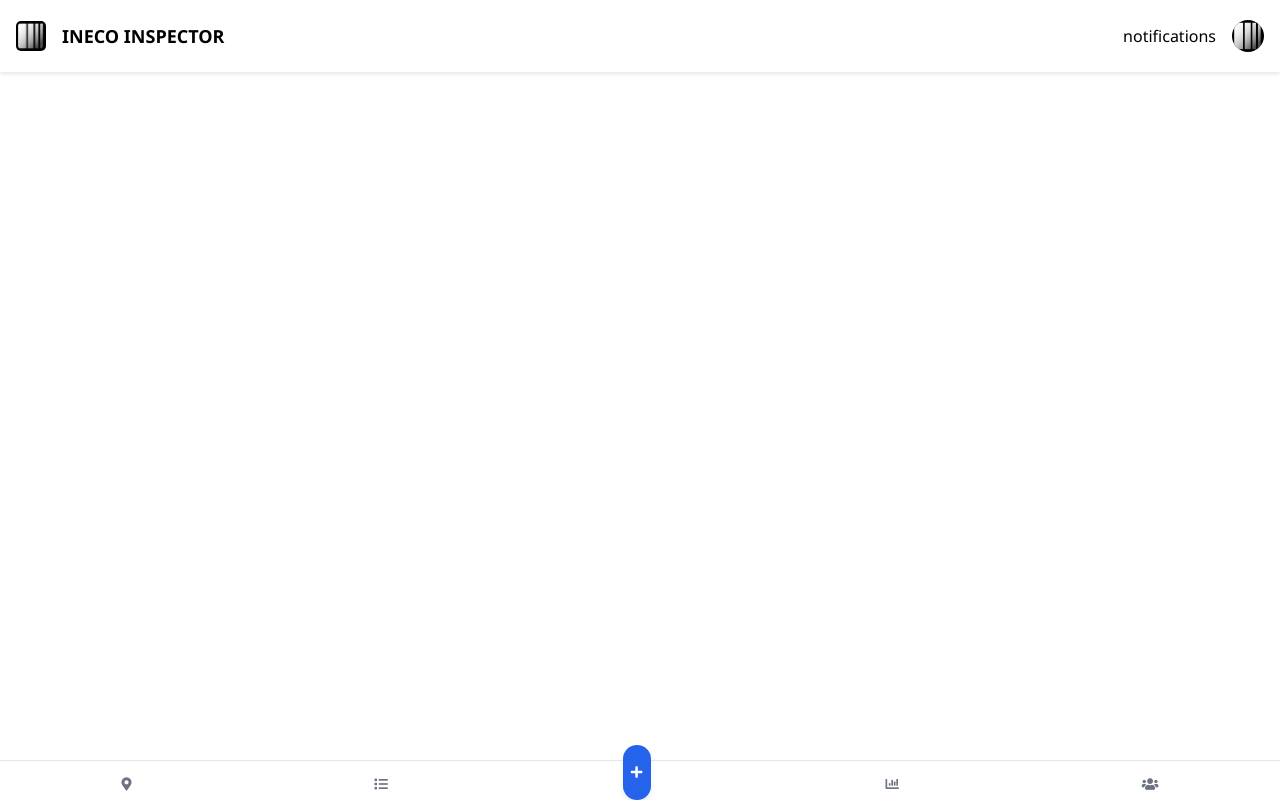
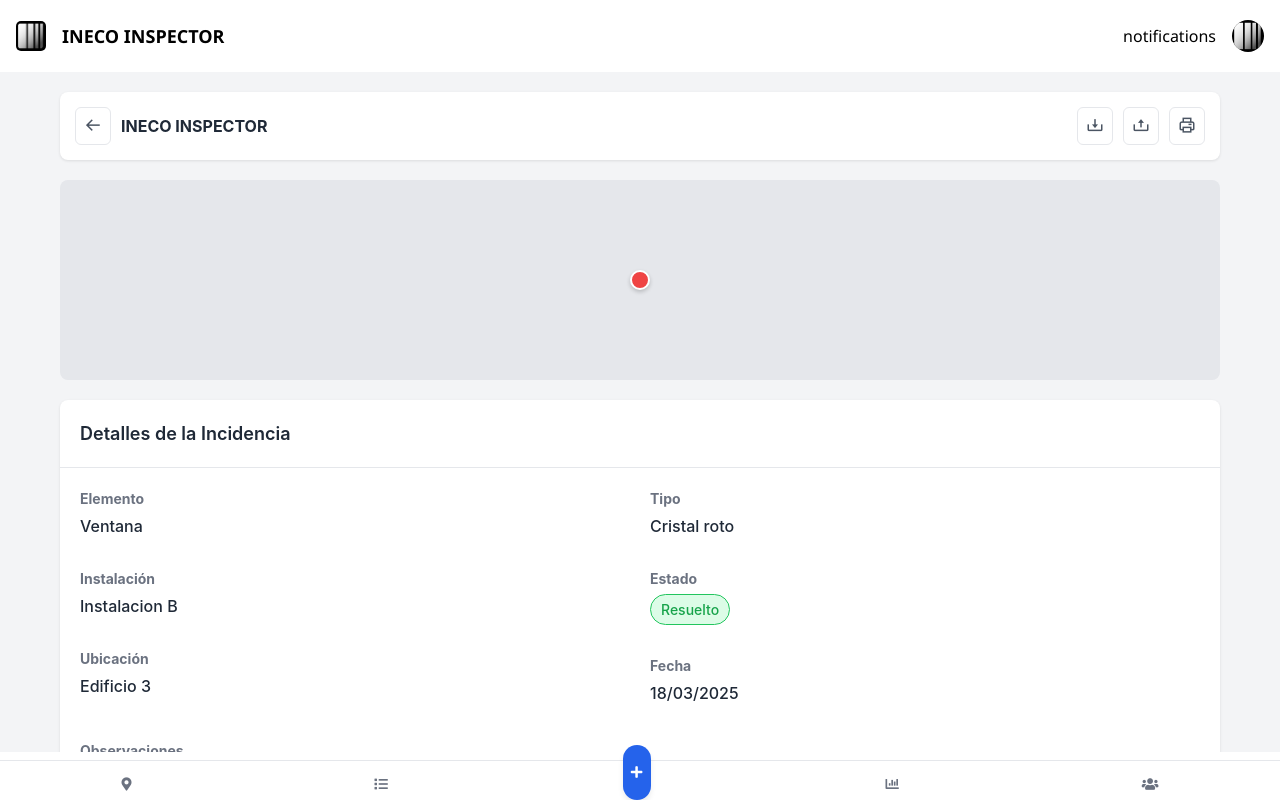
Before and after one commit to IgnacioIFGIne/Ineco_Inspector, an Angular app in the folder frontend/: page /detalles-incidencia in a window 1280 px wide. Before the commit this address led to /. Built offline with nearby package versions, Linux system fonts and the light colour scheme.

Commit message:
edited detalles-incidencia and listado

```diff
--- a/frontend/src/app/detalles-incidencia/detalles-incidencia.component.css
+++ b/frontend/src/app/detalles-incidencia/detalles-incidencia.component.css
@@ -1,95 +1,99 @@
+/* Variables */
+:root {
+  --color-primary: #1e40af;
+  --color-primary-hover: #1e3a8a;
+  --color-gray-50: #f9fafb;
+  --color-gray-100: #f3f4f6;
+  --color-gray-200: #e5e7eb;
+  --color-gray-300: #d1d5db;
+  --color-gray-400: #9ca3af;
+  --color-gray-500: #6b7280;
+  --color-gray-600: #4b5563;
+  --color-gray-700: #374151;
+  --color-gray-800: #1f2937;
+  --color-gray-900: #111827;
+  --color-green-50: #f0fdf4;
+  --color-green-500: #22c55e;
+  --color-green-600: #16a34a;
+  --color-amber-50: #fffbeb;
+  --color-amber-500: #f59e0b;
+  --color-amber-600: #d97706;
+  --color-red-500: #ef4444;
+  --shadow-sm: 0 1px 2px 0 rgba(0, 0, 0, 0.05);
+  --shadow: 0 1px 3px 0 rgba(0, 0, 0, 0.1), 0 1px 2px -1px rgba(0, 0, 0, 0.1);
+  --shadow-md: 0 4px 6px -1px rgba(0, 0, 0, 0.1), 0 2px 4px -2px rgba(0, 0, 0, 0.1);
+  --radius: 0.375rem;
+}
+
+/* Estilos básicos */
 * {
   margin: 0;
   padding: 0;
   box-sizing: border-box;
-    font-family: -apple-system, BlinkMacSystemFont, 'Segoe UI', Roboto, Oxygen, Ubuntu, Cantarell, 'Open Sans', 'Helvetica Neue', sans-serif;
 }
 
 body {
-    background-color: #f5f5f5;
-    color: #333;
-    min-height: 100vh;
+  font-family: -apple-system, BlinkMacSystemFont, "Segoe UI", Roboto, Arial, sans-serif;
+  background-color: #f3f4f6;
+  color: #1f2937;
+  line-height: 1.5;
 }
 
 .container {
   max-width: 1200px;
   margin: 0 auto;
-    padding: 16px;
+  padding: 20px;
 }
 
 /* Header */
 header {
-    background-color: white;
-    padding: 16px;
-    box-shadow: 0 1px 3px rgba(0, 0, 0, 0.1);
   display: flex;
   justify-content: space-between;
   align-items: center;
+  background-color: white;
+  padding: 15px;
+  margin-bottom: 20px;
+  border-radius: 8px;
+  box-shadow: 0 1px 3px rgba(0, 0, 0, 0.1);
 }
 
 .header-left {
   display: flex;
   align-items: center;
-    gap: 8px;
+  gap: 10px;
 }
 
-  .back-button {
-    background: none;
-    border: none;
-    cursor: pointer;
-    width: 36px;
-    height: 36px;
-    border-radius: 50%;
-    display: flex;
-    align-items: center;
-    justify-content: center;
+.header-left h1 {
+  font-size: 16px;
+  font-weight: bold;
 }
 
-  .back-button:hover {
-    background-color: #f5f5f5;
+.header-right {
+  display: flex;
+  gap: 10px;
 }
 
-  .app-title {
-    font-weight: 700;
-    color: #333;
+button {
+  background: white;
+  border: 1px solid #e5e7eb;
+  border-radius: 6px;
+  padding: 8px;
+  cursor: pointer;
 }
 
-  .action-buttons {
-    display: flex;
-    gap: 8px;
+button i {
+  font-size: 18px;
+  color: #4b5563;
 }
 
-  .icon-button {
-    width: 36px;
-    height: 36px;
-    border-radius: 4px;
-    border: 1px solid #e0e0e0;
-    background-color: white;
-    display: flex;
-    align-items: center;
-    justify-content: center;
-    cursor: pointer;
-    color: #555;
-  }
-
-  .icon-button:hover {
-    background-color: #f5f5f5;
-  }
-
-  /* Map */
-  .map-card {
-    background-color: white;
+/* Mapa */
+.map {
+  height: 200px;
+  background-color: #e5e7eb;
   border-radius: 8px;
+  margin-bottom: 20px;
+  position: relative;
   overflow: hidden;
-    margin-bottom: 24px;
-    box-shadow: 0 1px 3px rgba(0, 0, 0, 0.1);
-  }
-
-  .map-container {
-    position: relative;
-    height: 200px;
-    width: 100%;
-    background-color: #e0e0e0;
 }
 
 .map-marker {
@@ -97,44 +101,353 @@
   top: 50%;
   left: 50%;
   transform: translate(-50%, -50%);
-    width: 24px;
-    height: 24px;
-    background-color: #e53935;
+  width: 20px;
+  height: 20px;
+  background-color: #ef4444;
+  border: 2px solid white;
   border-radius: 50%;
-    border: 2px solid white;
   box-shadow: 0 2px 4px rgba(0, 0, 0, 0.2);
 }
 
-  /* Card */
+/* Tarjeta de detalles */
 .card {
   background-color: white;
   border-radius: 8px;
-    overflow: hidden;
   box-shadow: 0 1px 3px rgba(0, 0, 0, 0.1);
+  margin-bottom: 20px;
 }
 
 .card-header {
-    padding: 16px 24px;
-    border-bottom: 1px solid #f0f0f0;
+  padding: 20px;
+  border-bottom: 1px solid #e5e7eb;
+}
+
+.card-header h2 {
+  font-size: 18px;
+  font-weight: 600;
+}
+
+.card-content {
+  padding: 20px;
+}
+
+/* Grid de detalles */
+.details-grid {
+  display: grid;
+  grid-template-columns: 1fr;
+  gap: 20px;
+  margin-bottom: 20px;
+}
+
+@media (min-width: 768px) {
+  .details-grid {
+    grid-template-columns: 1fr 1fr;
+  }
+}
+
+.details-column {
+  display: flex;
+  flex-direction: column;
+  gap: 15px;
+}
+
+.detail-item {
+  margin-bottom: 15px;
+}
+
+.detail-item h3 {
+  font-size: 14px;
+  color: #6b7280;
+  margin-bottom: 5px;
+}
+
+.detail-item p {
+  font-weight: 500;
+}
+
+/* Estado */
+.status-resolved {
+  display: inline-block;
+  background-color: #dcfce7;
+  color: #16a34a;
+  padding: 4px 10px;
+  border-radius: 20px;
+  font-size: 14px;
+  font-weight: 500;
+  border: 1px solid #22c55e;
+}
+
+/* Cajas */
+.observation-box, .photos-box {
+  background-color: #f9fafb;
+  border: 1px solid #e5e7eb;
+  border-radius: 6px;
+  padding: 15px;
+}
+
+.photos-box {
+  text-align: center;
+  color: #9ca3af;
+  padding: 30px;
+}
+
+/* Botones de acción */
+.actions {
+  display: flex;
+  justify-content: flex-end;
+  gap: 10px;
+}
+
+.btn-outline {
+  background-color: white;
+  border: 1px solid #d1d5db;
+  color: #4b5563;
+  padding: 8px 16px;
+  border-radius: 6px;
+  font-weight: 500;
+}
+
+.btn-primary {
+  background-color: #1e40af;
+  border: 1px solid #1e40af;
+  color: white;
+  padding: 8px 16px;
+  border-radius: 6px;
+  font-weight: 500;
+}
+
+.btn-primary:hover {
+  background-color: #1e3a8a;
+}
+
+.bg-gray-100 {
+  background-color: var(--color-gray-100);
+}
+
+.min-h-screen {
+  min-height: 100vh;
+}
+
+/* Header */
+.bg-white {
+  background-color: white;
+}
+
+.shadow-sm {
+  box-shadow: var(--shadow-sm);
+}
+
+.p-4 {
+  padding: 1rem;
+}
+
+.flex {
+  display: flex;
+}
+
+.items-center {
+  align-items: center;
+}
+
+.justify-between {
+  justify-content: space-between;
+}
+
+.gap-2 {
+  gap: 0.5rem;
+}
+
+.gap-3 {
+  gap: 0.75rem;
+}
+
+.gap-6 {
+  gap: 1.5rem;
+}
+
+.font-bold {
+  font-weight: 700;
+}
+
+.text-gray-800 {
+  color: var(--color-gray-800);
+}
+
+/* Botones */
+.btn-ghost {
+  background: transparent;
+  border: none;
+}
+
+.btn-icon {
+  display: flex;
+  align-items: center;
+  justify-content: center;
+  width: 2.25rem;
+  height: 2.25rem;
+  border-radius: var(--radius);
+  cursor: pointer;
+}
+
+.btn {
+  padding: 0.5rem 1rem;
+  border-radius: var(--radius);
+  font-weight: 500;
+  font-size: 0.875rem;
+  cursor: pointer;
+  transition: background-color 0.2s;
+}
+
+.btn-outline {
+  background-color: transparent;
+  border: 1px solid var(--color-gray-300);
+  color: var(--color-gray-700);
+}
+
+.btn-outline:hover {
+  background-color: var(--color-gray-100);
+}
+
+.btn-primary {
+  background-color: var(--color-primary);
+  border: 1px solid var(--color-primary);
+  color: white;
+}
+
+.btn-primary:hover {
+  background-color: var(--color-primary-hover);
+}
+
+.h-4 {
+  height: 1rem;
+}
+
+.w-4 {
+  width: 1rem;
+}
+
+.h-5 {
+  height: 1.25rem;
+}
+
+.w-5 {
+  width: 1.25rem;
+}
+
+.h-6 {
+  height: 1.5rem;
+}
+
+.w-6 {
+  width: 1.5rem;
+}
+
+/* Tarjetas */
+.mb-6 {
+  margin-bottom: 1.5rem;
+}
+
+.mt-6 {
+  margin-top: 1.5rem;
+}
+
+.mb-2 {
+  margin-bottom: 0.5rem;
+}
+
+.mr-2 {
+  margin-right: 0.5rem;
+}
+
+.overflow-hidden {
+  overflow: hidden;
+}
+
+.relative {
+  position: relative;
+}
+
+.absolute {
+  position: absolute;
+}
+
+.inset-0 {
+  top: 0;
+  right: 0;
+  bottom: 0;
+  left: 0;
+}
+
+.h-200 {
+  height: 200px;
+}
+
+.w-full {
+  width: 100%;
+}
+
+.object-cover {
+  object-fit: cover;
+}
+
+.bg-gray-200 {
+  background-color: var(--color-gray-200);
+}
+
+.top-1\/2 {
+  top: 50%;
+}
+
+.left-1\/2 {
+  left: 50%;
+}
+
+.transform {
+  transform: translate(-50%, -50%);
+}
+
+.rounded-full {
+  border-radius: 9999px;
+}
+
+.bg-red-500 {
+  background-color: var(--color-red-500);
+}
+
+.bg-green-500 {
+  background-color: var(--color-green-500);
+}
+
+.border-2 {
+  border-width: 2px;
+}
+
+.border {
+  border-width: 1px;
+}
+
+.border-white {
+  border-color: white;
+}
+
+.border-gray-200 {
+  border-color: var(--color-gray-200);
+}
+
+.shadow-lg {
+  box-shadow: 0 10px 15px -3px rgba(0, 0, 0, 0.1), 0 4px 6px -4px rgba(0, 0, 0, 0.1);
 }
 
 .card-title {
   font-size: 1.25rem;
   font-weight: 600;
-    color: #333;
-  }
-
-  .card-content {
-    padding: 24px;
-  }
-
-  .grid {
-    display: grid;
-    gap: 24px;
+  color: var(--color-gray-800);
 }
 
 .grid-cols-2 {
+  display: grid;
   grid-template-columns: 1fr;
+  gap: 1.5rem;
 }
 
 @media (min-width: 768px) {
@@ -143,96 +456,81 @@
   }
 }
 
-  .field-group {
-    margin-bottom: 16px;
+.space-y-4 > * + * {
+  margin-top: 1rem;
 }
 
-  .field-label {
-    font-size: 0.875rem;
-    font-weight: 500;
-    color: #666;
-    margin-bottom: 4px;
+.justify-end {
+  justify-content: flex-end;
 }
 
-  .field-value {
-    font-weight: 500;
-    color: #333;
+/* Tipografía */
+.text-sm {
+  font-size: 0.875rem;
 }
 
-  .status-indicator {
+.font-medium {
+  font-weight: 500;
+}
+
+.text-gray-500 {
+  color: var(--color-gray-500);
+}
+
+.text-gray-700 {
+  color: var(--color-gray-700);
+}
+
+.text-gray-400 {
+  color: var(--color-gray-400);
+}
+
+.text-center {
+  text-align: center;
+}
+
+/* Contenedores */
+.p-3 {
+  padding: 0.75rem;
+}
+
+.p-6 {
+  padding: 1.5rem;
+}
+
+.bg-gray-50 {
+  background-color: var(--color-gray-50);
+}
+
+.rounded-md {
+  border-radius: var(--radius);
+}
+
+.inline-block {
+  display: inline-block;
+}
+
+.flex-col {
+  flex-direction: column;
+}
+
+/* Estado (Status) */
+.status-container {
   display: flex;
   align-items: center;
 }
 
-  .status-dot {
-    width: 8px;
-    height: 8px;
-    border-radius: 50%;
-    margin-right: 8px;
-  }
-
-  .status-resolved {
-    background-color: #4caf50;
+.status-badge {
+  display: inline-flex;
+  align-items: center;
+  padding: 0.25rem 0.5rem;
+  border-radius: 9999px;
+  font-size: 0.75rem;
+  font-weight: 500;
 }
 
 .status-pending {
-    background-color: #ffc107;
+  background-color: var(--color-amber-50);
+  color: var(--color-amber-600);
+  border: 1px solid var(--color-amber-500);
 }
-
-  .text-box {
-    background-color: #f9f9f9;
-    border: 1px solid #e0e0e0;
-    border-radius: 4px;
-    padding: 12px;
-    color: #555;
-  }
-
-  .photos-container {
-    background-color: #f9f9f9;
-    border: 1px solid #e0e0e0;
-    border-radius: 4px;
-    padding: 24px;
-    display: flex;
-    flex-direction: column;
-    align-items: center;
-    justify-content: center;
-    color: #999;
-    text-align: center;
-    min-height: 120px;
-  }
-
-  /* Action buttons */
-  .action-bar {
-    margin-top: 24px;
-    display: flex;
-    justify-content: flex-end;
-    gap: 12px;
-  }
-
-  .btn {
-    padding: 8px 16px;
-    border-radius: 4px;
-    font-weight: 500;
-    cursor: pointer;
-    font-size: 0.875rem;
-  }
-
-  .btn-outline {
-    background-color: white;
-    border: 1px solid #e0e0e0;
-    color: #555;
-  }
-
-  .btn-outline:hover {
-    background-color: #f5f5f5;
-  }
-
-  .btn-primary {
-    background-color: #1976d2;
-    border: 1px solid #1976d2;
-    color: white;
-  }
-
-  .btn-primary:hover {
-    background-color: #1565c0;
-  }
--- a/frontend/src/app/detalles-incidencia/detalles-incidencia.component.html
+++ b/frontend/src/app/detalles-incidencia/detalles-incidencia.component.html
@@ -1,69 +1,90 @@
+<!DOCTYPE html>
+<html lang="es">
+<head>
+  <meta charset="UTF-8">
+  <meta name="viewport" content="width=device-width, initial-scale=1.0">
+  <title>INECO INSPECTOR - Detalle de Incidencia</title>
+  <link rel="stylesheet" href="styles.css">
+  <link href='https://unpkg.com/boxicons@2.1.4/css/boxicons.min.css' rel='stylesheet'>
+</head>
+<body>
+  <div class="container">
+    <!-- Header -->
+    <header>
+      <div class="header-left">
+        <button><i class='bx bx-arrow-back'></i></button>
+        <h1>INECO INSPECTOR</h1>
+      </div>
+      <div class="header-right">
+        <button title="Exportar"><i class='bx bx-download'></i></button>
+        <button title="Importar"><i class='bx bx-upload'></i></button>
+        <button title="Imprimir"><i class='bx bx-printer'></i></button>
+      </div>
+    </header>
 
-  <link rel="stylesheet" href="https://cdnjs.cloudflare.com/ajax/libs/font-awesome/6.4.0/css/all.min.css">
+    <!-- Mapa -->
+    <div class="map">
+      <div class="map-marker"></div>
+    </div>
 
-  <div class="container">
-
-        <!-- Incident Details -->
+    <!-- Detalles de la incidencia -->
     <div class="card">
       <div class="card-header">
-            <h2 class="card-title">Detalles de la Incidencia</h2>
+        <h2>Detalles de la Incidencia</h2>
       </div>
       <div class="card-content">
-            <div class="grid grid-cols-2">
-            <div>
-                <div class="field-group">
-                <h3 class="field-label">Elemento</h3>
-                <p class="field-value">Ventana</p>
+        <div class="details-grid">
+          <div class="details-column">
+            <div class="detail-item">
+              <h3>Elemento</h3>
+              <p>Ventana</p>
             </div>
-                <div class="field-group">
-                <h3 class="field-label">Instalación</h3>
-                <p class="field-value">Instalacion B</p>
+            <div class="detail-item">
+              <h3>Instalación</h3>
+              <p>Instalacion B</p>
             </div>
-                <div class="field-group">
-                <h3 class="field-label">Ubicación</h3>
-                <p class="field-value">Edificio 3</p>
+            <div class="detail-item">
+              <h3>Ubicación</h3>
+              <p>Edificio 3</p>
             </div>
           </div>
-            <div>
-                <div class="field-group">
-                <h3 class="field-label">Tipo</h3>
-                <p class="field-value">Cristal roto</p>
+          <div class="details-column">
+            <div class="detail-item">
+              <h3>Tipo</h3>
+              <p>Cristal roto</p>
             </div>
-                <div class="field-group">
-                <h3 class="field-label">Estado</h3>
-                <div class="status-indicator">
-                    <span class="status-dot status-resolved"></span>
-                    <p class="field-value">Resuelto</p>
+            <div class="detail-item">
+              <h3>Estado</h3>
+              <p class="status-resolved">Resuelto</p>
             </div>
-                </div>
-                <div class="field-group">
-                <h3 class="field-label">Fecha</h3>
-                <p class="field-value">18/03/2025</p>
+            <div class="detail-item">
+              <h3>Fecha</h3>
+              <p>18/03/2025</p>
             </div>
           </div>
         </div>
 
-            <div class="grid">
-            <div>
-                <h3 class="field-label">Observaciones</h3>
-                <div class="text-box">
+        <div class="detail-item">
+          <h3>Observaciones</h3>
+          <div class="observation-box">
             <p>El cristal de la ventana se rompió debido al viento fuerte durante la tormenta.</p>
           </div>
         </div>
 
-            <div>
-                <h3 class="field-label">Fotos</h3>
-                <div class="photos-container">
+        <div class="detail-item">
+          <h3>Fotos</h3>
+          <div class="photos-box">
             <p>No hay fotos para esta incidencia</p>
           </div>
         </div>
       </div>
     </div>
-        </div>
 
-    <!-- Action Buttons -->
-    <div class="action-bar">
-      <button class="btn btn-outline">Cancelar</button>
-      <button class="btn btn-primary">Editar incidencia</button>
+    <!-- Botones de acción -->
+    <div class="actions">
+      <button class="btn-outline">Cancelar</button>
+      <button class="btn-primary">Editar incidencia</button>
     </div>
   </div>
+</body>
+</html>
--- a/frontend/src/app/listado/listado.component.html
+++ b/frontend/src/app/listado/listado.component.html
@@ -6,7 +6,7 @@
         <p class="description">{{incidencia.observaciones}}</p>
 
         <!-- TODO: ver detalles de la incidencia -->
-        <!-- <button (click)="verDetalles(incidencia)">VER DETALLES</button> -->
+        <button (click)="verDetalles()">VER DETALLES</button>
 
     </div>
     <div class="incident-status">
--- a/frontend/src/app/listado/listado.component.ts
+++ b/frontend/src/app/listado/listado.component.ts
@@ -24,6 +24,8 @@ export class ListadoComponent {
     this.servicioInspector.getIncidencias().subscribe(incident => this.incidencias = incident);
   }
 
-  //TODO 2ver detalles del incidente"
+  verDetalles(): void {
+    this.router.navigate(['/detalles-incidencia']);
+  }
 
 }
```
Also changed, not shown: frontend/src/app/app.routes.ts (+7 -3 lines). Lines whose indentation alone changed are shown as unchanged.
